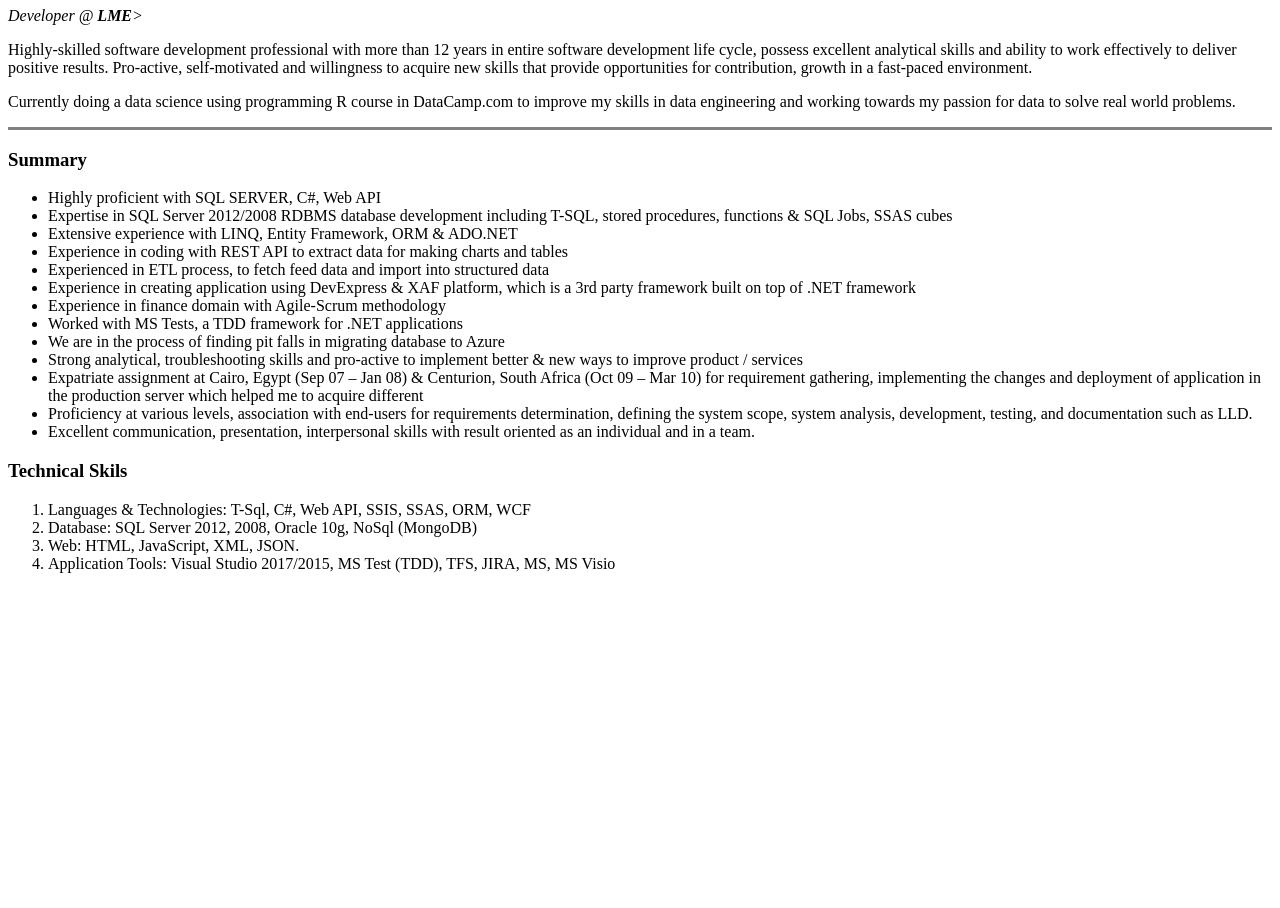
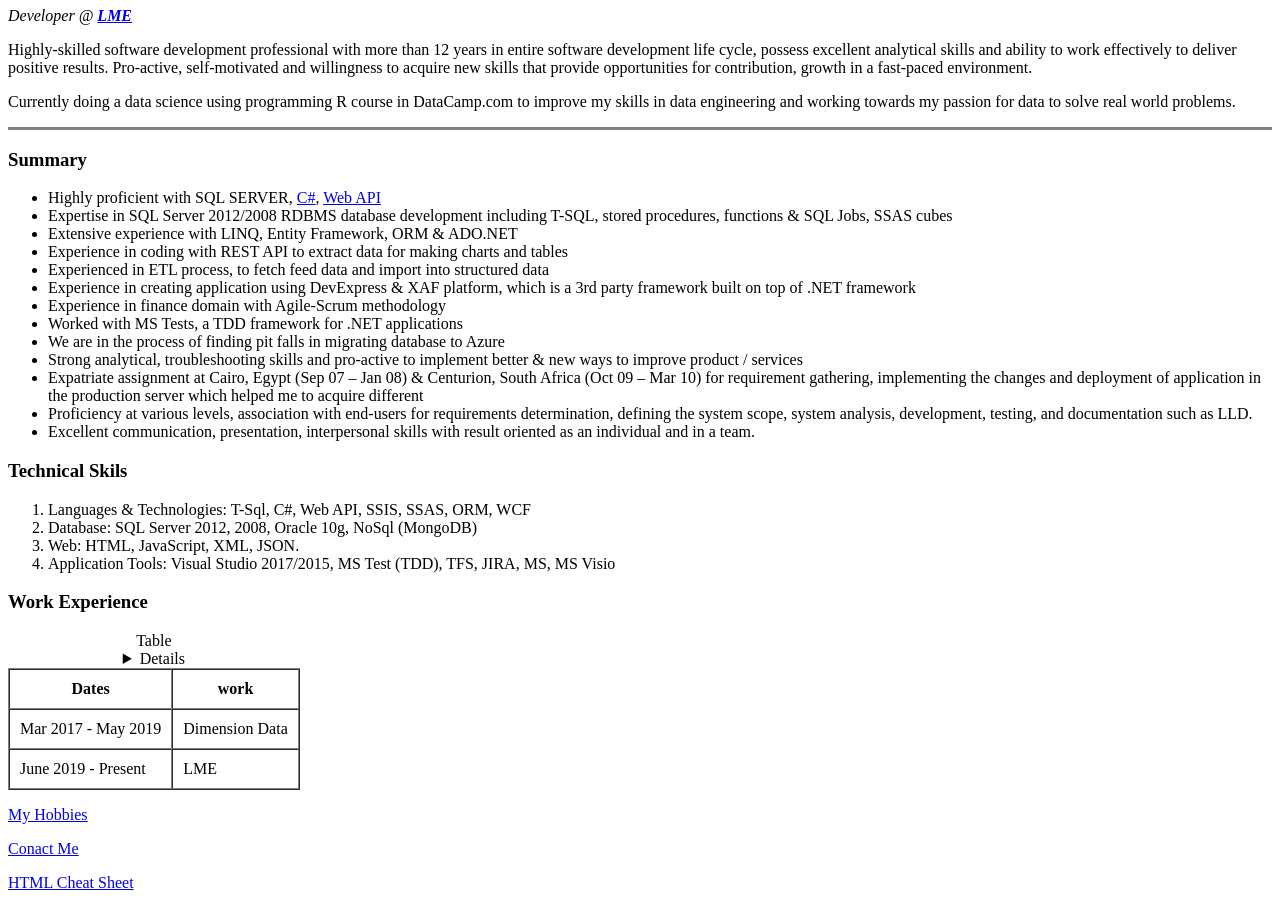
Before and after one commit to Premkumar982/MyWebsite, a plain HTML site: page MySIte/Index.html in a window 1280 px wide. Shown: the part 181-1089 px from the top of the page. Before the commit the page ends 800 px from the top, so only its background shows below. Drawn offline with Linux system fonts and the light colour scheme.

Commit message:
Added New files & modified Index

```diff
--- a/MySIte/Index.html
+++ b/MySIte/Index.html
@@ -15,9 +15,9 @@ This is auto completed by using emmit
 <body>
 <img src="Images/prem.png" alt="My Image">
 
-  <h1> Premkumar Rama</h1>
+  <h1> Premkumar Ramayen</h1>
   <p>
-    <em>Developer @ <strong>LME</strong>> </em>
+    <em>Developer @ <strong> <a href="https://www.lme.com" target="_blank">LME</a> </strong> </em>
   </p>
 
   <p>Highly-skilled software development professional with more than 12 years in entire software development life cycle, possess excellent analytical skills and ability to work effectively to deliver positive results. Pro-active, self-motivated and
@@ -30,7 +30,7 @@ This is auto completed by using emmit
 
   <h3> Summary</h3>
   <ul>
-    <li>Highly proficient with SQL SERVER, C#, Web API</li>
+    <li>Highly proficient with SQL SERVER, <a href="https://docs.microsoft.com/en-us/dotnet/csharp/" target="_blank">C#</a>, <a href="https://dotnet.microsoft.com/apps/aspnet/apis" target="_blank">Web API</a> </li>
     <li>Expertise in SQL Server 2012/2008 RDBMS database development including T-SQL, stored procedures, functions & SQL Jobs, SSAS cubes</li>
     <li>Extensive experience with LINQ, Entity Framework, ORM & ADO.NET</li>
     <li>Experience in coding with REST API to extract data for making charts and tables</li>
@@ -53,6 +53,42 @@ This is auto completed by using emmit
     <li>Web: HTML, JavaScript, XML, JSON.</li>
     <li>Application Tools: Visual Studio 2017/2015, MS Test (TDD), TFS, JIRA, MS, MS Visio</li>
   </ol>
+
+<h3>Work Experience</h3>
+
+<table cellpadding="10px" cellspacing="0px" border="1px">
+  <caption> Table
+<details> details
+
+</details>
+  </caption>
+  <thead>
+    <tr>
+      <th>
+        Dates
+      </th>
+      <th>
+        work
+      </th>
+    </tr>
+  </thead>
+
+<tbody>
+  <tr>
+    <td>Mar 2017 - May 2019</td>
+    <td>Dimension Data</td>
+  </tr>
+  <tr>
+    <td> June 2019 - Present </td>
+    <td>LME</td>
+  </tr>
+</tbody>
+
+</table>
+
+  <p><a href="Hobbies.html">My Hobbies</a> </p>
+  <p><a href="Contact.html">Conact Me</a></p>
+  <p><a download href="https://web.stanford.edu/group/csp/cs21/htmlcheatsheet.pdf" target="_blank">HTML Cheat Sheet</a></p>
 </body>
 
 </html>
```
Also changed, not shown: MySIte/Contact.html (added, +12 -0 lines), MySIte/Hobbies.html (added, +17 -0 lines).
